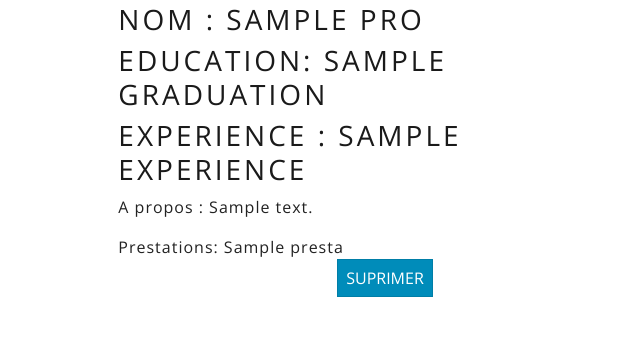
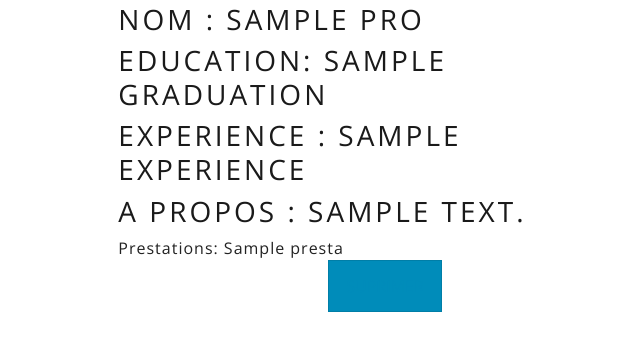
Before and after one commit to LouisLallier/ProjetGroup2, a Symfony app: template templates/pro/onePro.html.twig in a window 1280 px wide. Shown: the part 155-506 px from the top of the page, without its empty margins (255-895 px from the left). Run offline with Twig, Linux system fonts and the light colour scheme; the template is opened without the code that fills it: most values are stand-ins (such as "Sample title", 1, 10 or a date in 2020); some libraries are stand-ins or nearby versions.

Commit message:
Irina commit9

```diff
--- a/templates/pro/onePro.html.twig
+++ b/templates/pro/onePro.html.twig
@@ -10,8 +10,8 @@
             <h3>Nom : {{ pro.name }}</h3>
             <h3>Education: {{ pro.graduation }}</h3>
             <h3>Experience : {{ pro.experience }}</h3>
-            <p>A propos : {{ pro.description }}</p>
-            {% for presta in pro.prestation %}
+            <h3>A propos : {{ pro.description }}</h3>
+             {% for presta in pro.prestation %}
                 <div>
                     Prestations: {{ pro.presta }}
                 </div>
@@ -22,7 +22,11 @@
         </div>
 
             <div class="text-center">
-                    <button type="submit" class="btn btn-primary", {{ path("pro_delete", {id: pro.id}) }}">Suprimer</button>
+                <button type="submit" class="btn btn-primary"><a href="{{path("pro_delete", {id: pro.id})}}"
+                   class="card-link btn btn-outline-primary">Suprimer</a></button>
+
+                {# <a href="{{path("pro_delete", {id: pro.id})}}"></a>
+                <button type="submit" class="btn btn-primary", {{ path("pro_delete", {id: pro.id}) }}">Suprimer</button>#}
             </div>
 
 
```
